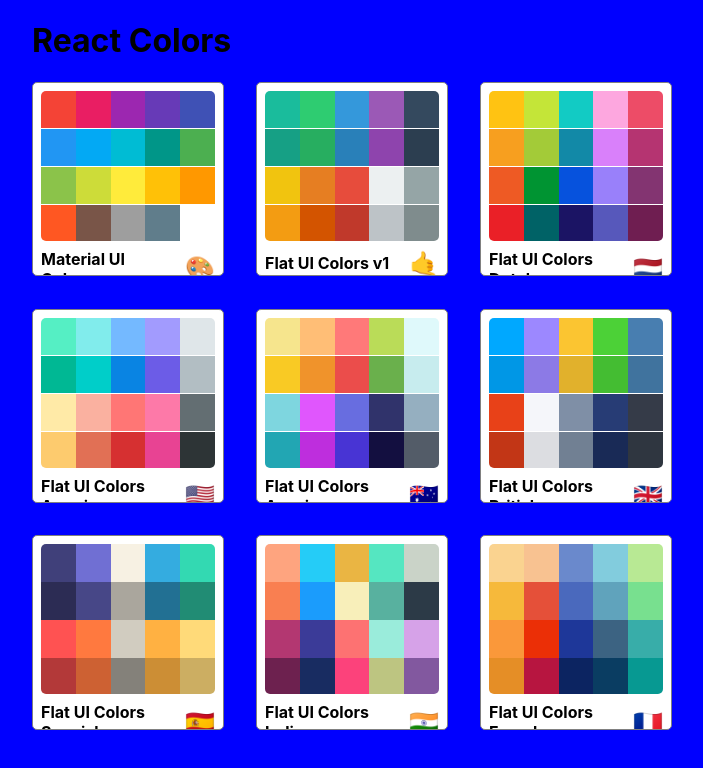
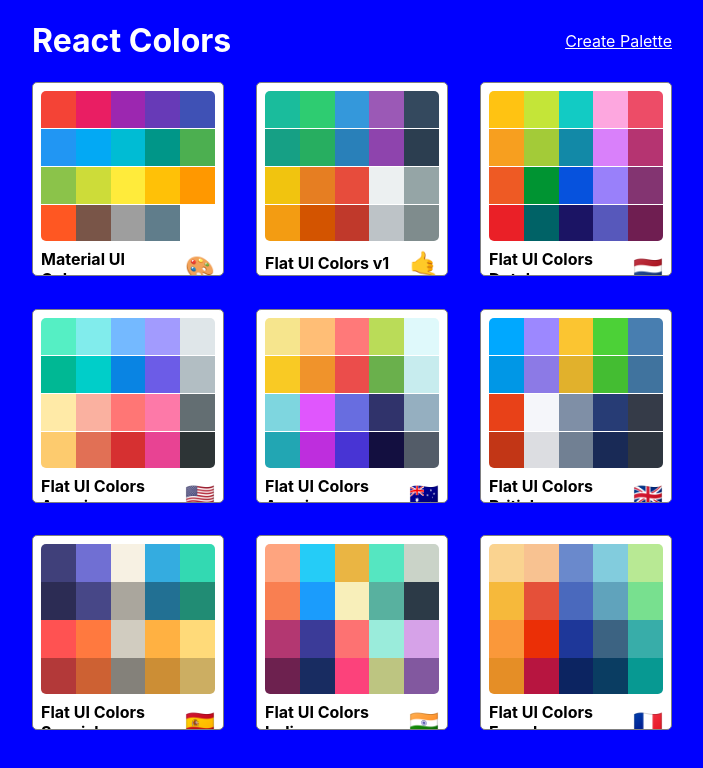
Before and after one commit to gustavo-camello/color_app, a React (Create React App) app: page / in a window 1280 px wide. Shown: the top 768 px of the page, without its empty margins (288-991 px from the left). Built offline with nearby package versions, Linux system fonts and the light colour scheme.

Commit message:
create link and component to a create a palette

```diff
--- a/src/App.js
+++ b/src/App.js
@@ -2,6 +2,7 @@
 import {Route, Switch} from 'react-router-dom';
 import './App.css';
 import Palette from './Palette';
+import NewPaletteForm from './NewPaletteForm';
 import PaletteList from './PaletteList';
 import seedColors from './seedColors';
 import SingleColorPalette from './SingleColorPalette';
@@ -20,6 +21,7 @@
     return (
 
         <Switch>
+          <Route exact path="/palette/new" render={() => <NewPaletteForm />} />
           <Route exact path="/"
           render={(routeProps) => <PaletteList palettes={seedColors} {...routeProps}/>}
           />
--- /dev/null
+++ b/src/NewPaletteForm.js
@@ -0,0 +1,13 @@
+import React, {Component} from 'react';
+
+class NewPaletteForm extends Component {
+    render () {
+        return (
+            <div>
+                <h1>New Palette Form</h1>
+            </div>
+        )
+    }
+}
+
+export default NewPaletteForm;
--- a/src/PaletteList.js
+++ b/src/PaletteList.js
@@ -17,6 +17,7 @@
                 <div className={classes.container}>
                     <div className={classes.nav}>
                         <h1>React Colors</h1>
+                        <Link to="/palette/new">Create Palette</Link>
                     </div>
                     <div className={classes.palettes}>
                     {palettes.map(palette => (
--- a/src/styles/PaletteListStyles.js
+++ b/src/styles/PaletteListStyles.js
@@ -16,7 +16,12 @@
     nav: {
         display: "flex",
         width: "100%",
-        justifyContent: "space-between"
+        justifyContent: "space-between",
+        alignItems: "center",
+        color: "white",
+        "& a" : {
+            color: "white"
+        }
     },
     palettes: {
         boxSizing: "border-box",
```
